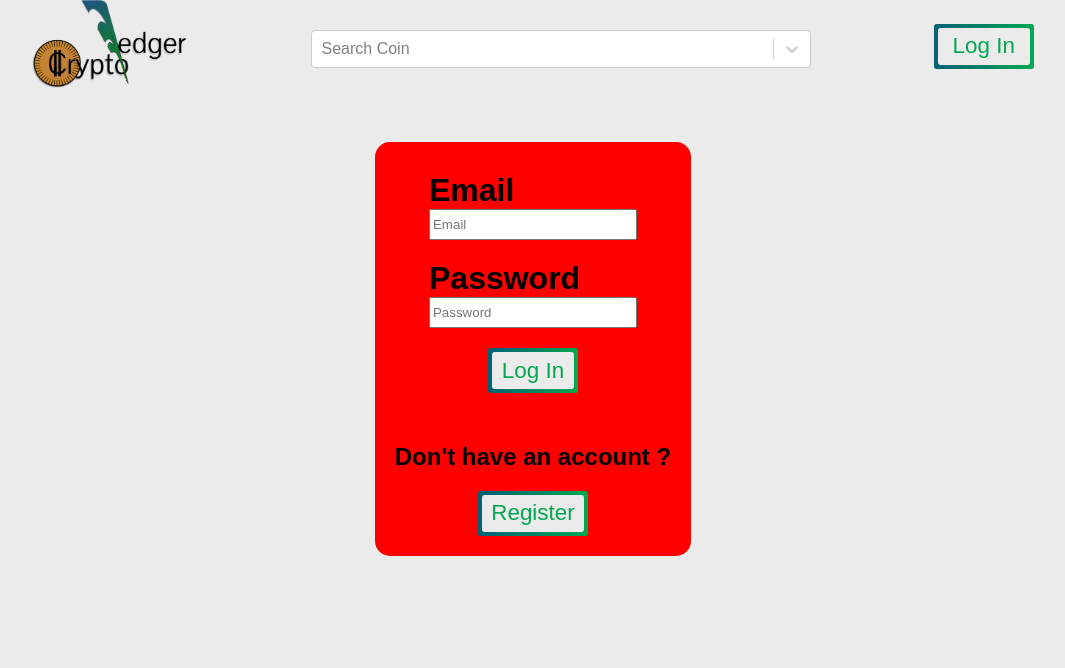
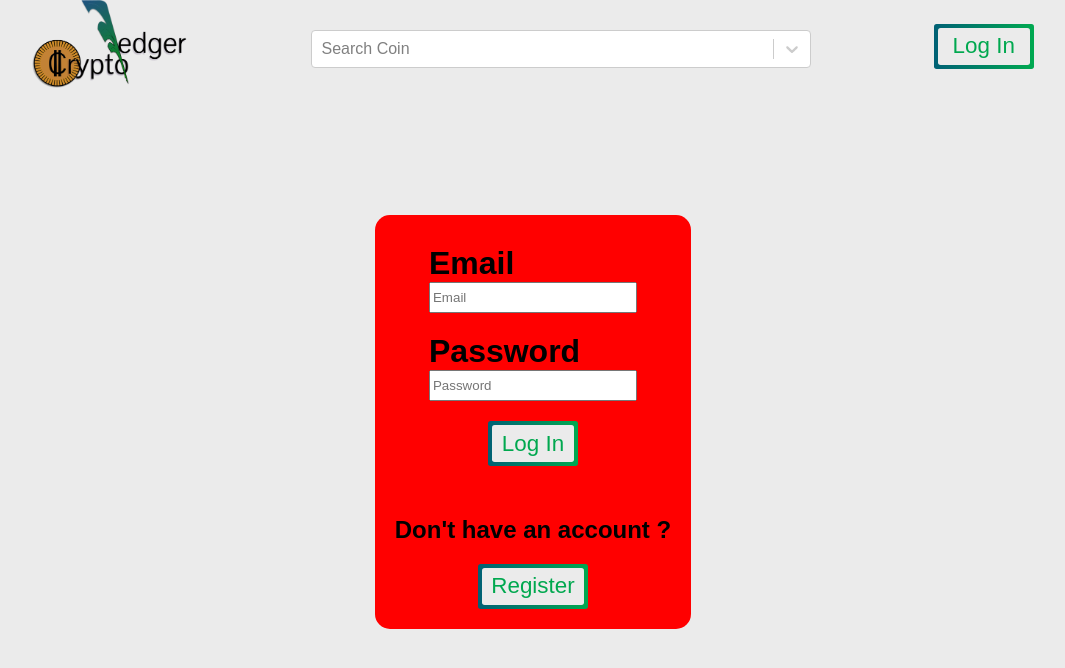
Before and after one commit to JoncarlosT/CryptoLedger-V2, a React (Create React App) app in the folder client/: page /auth in a window 1280 px wide. Shown: the top 668 px of the page, without its empty margins (107-1172 px from the left). Built offline with nearby package versions, Linux system fonts and the light colour scheme.

Commit message:
Authpage fixes

```diff
--- a/client/src/pages/AuthPage/styles.js
+++ b/client/src/pages/AuthPage/styles.js
@@ -1,11 +1,12 @@
 import styled from "styled-components";
 
 export const StyledAuthPage = styled.div`
-  /* height: 100vh; */
   display: flex;
   flex-direction: column;
   align-items: center;
+  justify-content: center;
   padding-top: 50px;
+  height: 70vh;
 `;
 
 export const AuthFormWrapper = styled.div`
```
